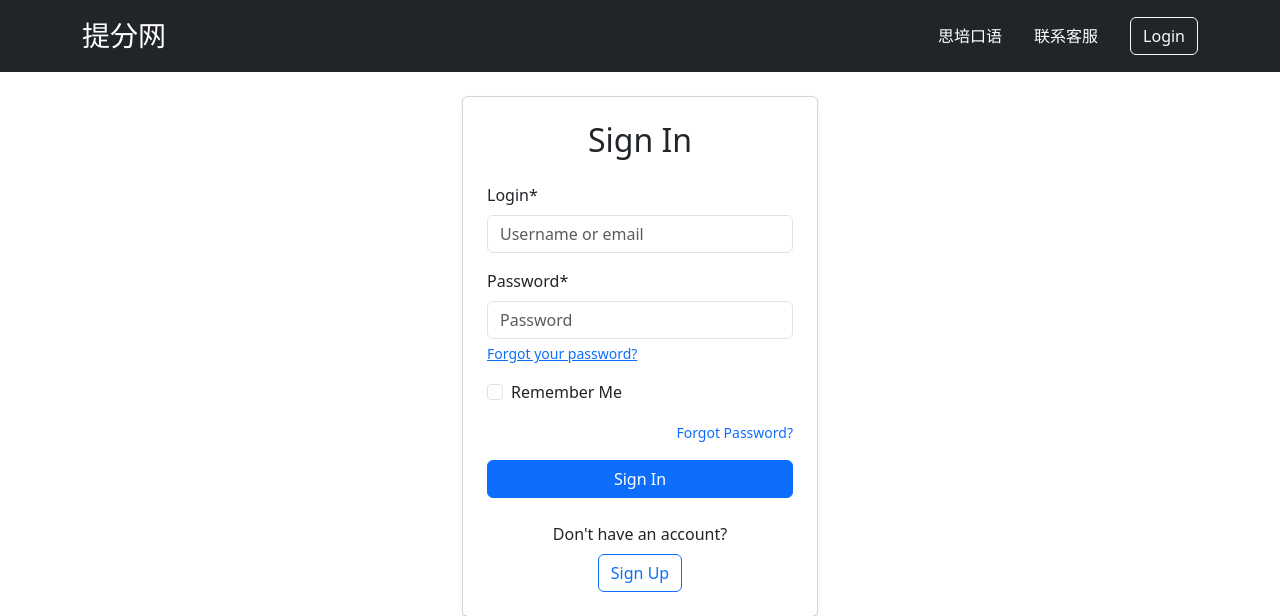
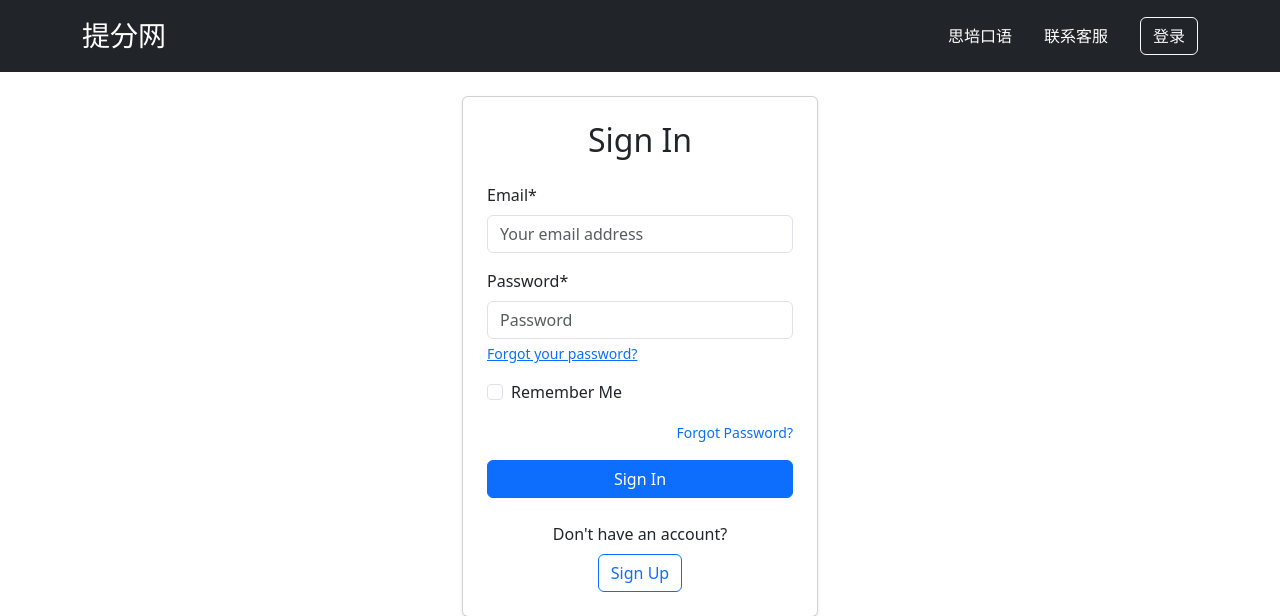
Before and after one commit to Aken-2019/celpip-llm-helper, a Django app: page /accounts/login/ in a window 1280 px wide. Shown: the top 616 px of the page. Run offline with Django 5.2, Linux system fonts and the light colour scheme; some libraries are stand-ins or nearby versions.

Commit message:
update user login form

```diff
--- a/templates/base.html
+++ b/templates/base.html
@@ -13,6 +13,7 @@
     <title>{% block title %}My Django Project{% endblock %}</title>
     <!-- Bootstrap CSS -->
     <link href="https://cdn.jsdelivr.net/npm/bootstrap@5.3.0/dist/css/bootstrap.min.css" rel="stylesheet">
+
     {% block extra_css %}{% endblock %}
 </head>
 <body>
@@ -38,14 +39,14 @@
                             <ul class="dropdown-menu dropdown-menu-end" aria-labelledby="userDropdown">
                                 <li><a class="dropdown-item" href="{% url 'api2d:api-key' %}">绑定AI点卡</a></li>
                                 <li><hr class="dropdown-divider"></li>
-                                <li><a class="dropdown-item" href="{% url 'account_logout' %}">Logout</a></li>
+                                <li><a class="dropdown-item" href="{% url 'account_logout' %}">退出登录</a></li>
                                 <li><hr class="dropdown-divider"></li>
                                 <li><a class="dropdown-item" href="{% url 'account_change_password' %}">修改密码</a></li>
                             </ul>
                         </li>
                         {% else %}
                         <li class="nav-item ms-3">
-                            <a class="btn btn-outline-light" href="{% url 'account_login' %}">Login</a>
+                            <a class="btn btn-outline-light" href="{% url 'account_login' %}">登录</a>
                         </li>
                         {% endif %}
                     </ul>
--- /dev/null
+++ b/users/forms.py
@@ -0,0 +1,52 @@
+from django import forms
+from django.contrib.auth import get_user_model
+from django.utils.translation import gettext_lazy as _
+from allauth.account.forms import LoginForm, SignupForm
+
+User = get_user_model()
+
+class EmailLoginForm(LoginForm):
+    """
+    Custom login form that enforces email-only authentication.
+    """
+    def __init__(self, *args, **kwargs):
+        super().__init__(*args, **kwargs)
+        # Update the login field to be email-only
+        self.fields['login'].label = _('Email')
+        self.fields['login'].widget = forms.EmailInput(attrs={
+            'type': 'email',
+            'placeholder': _('Your email address'),
+            'autocomplete': 'email',
+            'class': 'form-control'
+        })
+
+    def clean_login(self):
+        """Ensure the login field contains a valid email address."""
+        login = self.cleaned_data.get('login')
+        if login and '@' not in login:
+            raise forms.ValidationError(_('Please enter a valid email address.'))
+        return login
+
+# class CustomSignupForm(SignupForm):
+#     """
+#     Custom signup form that collects username during registration
+#     while still using email for authentication.
+#     """
+#     def __init__(self, *args, **kwargs):
+#         super().__init__(*args, **kwargs)
+#         # Make username field required
+#         self.fields['username'].required = True
+#         # Update email field to be required (already is by default)
+#         self.fields['email'].label = _('Email')
+#         self.fields['email'].widget = forms.EmailInput(attrs={
+#             'type': 'email',
+#             'placeholder': _('Your email address'),
+#             'autocomplete': 'email',
+#             'class': 'form-control'
+#         })
+
+#     def clean_email(self):
+#         email = super().clean_email()
+#         if email and '@' not in email:
+#             raise forms.ValidationError(_('Please enter a valid email address.'))
+#         return email
```
Also changed, not shown: django_project/settings.py (+13 -2 lines).
